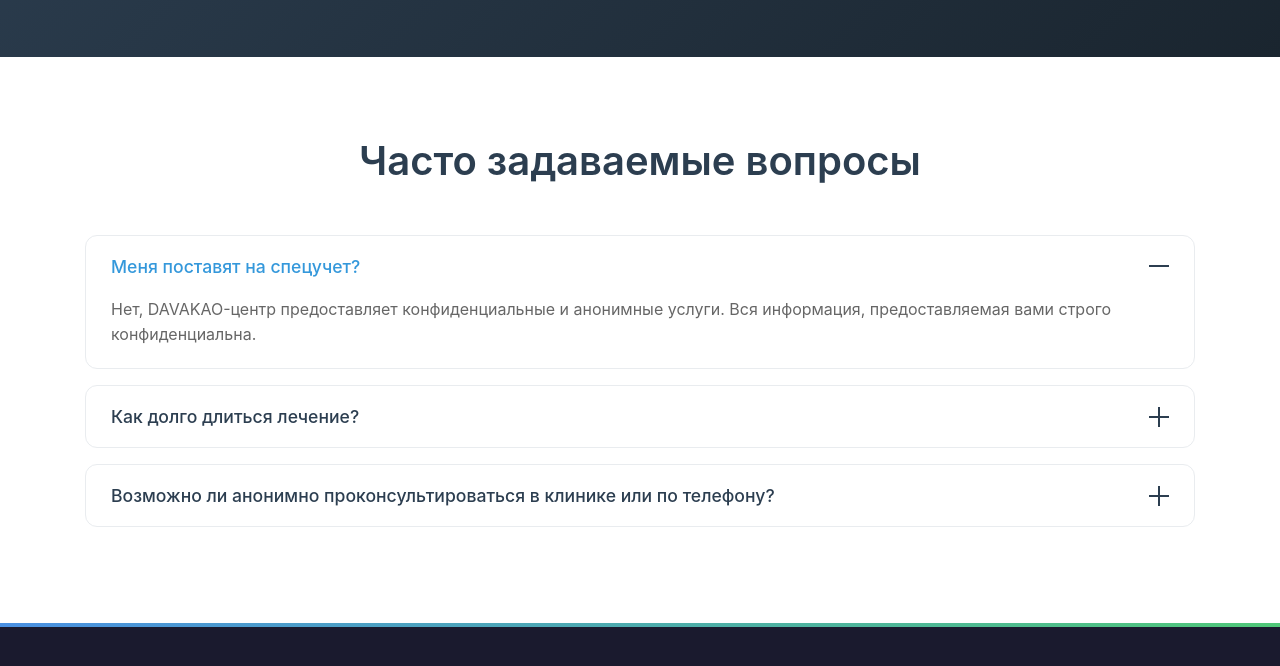
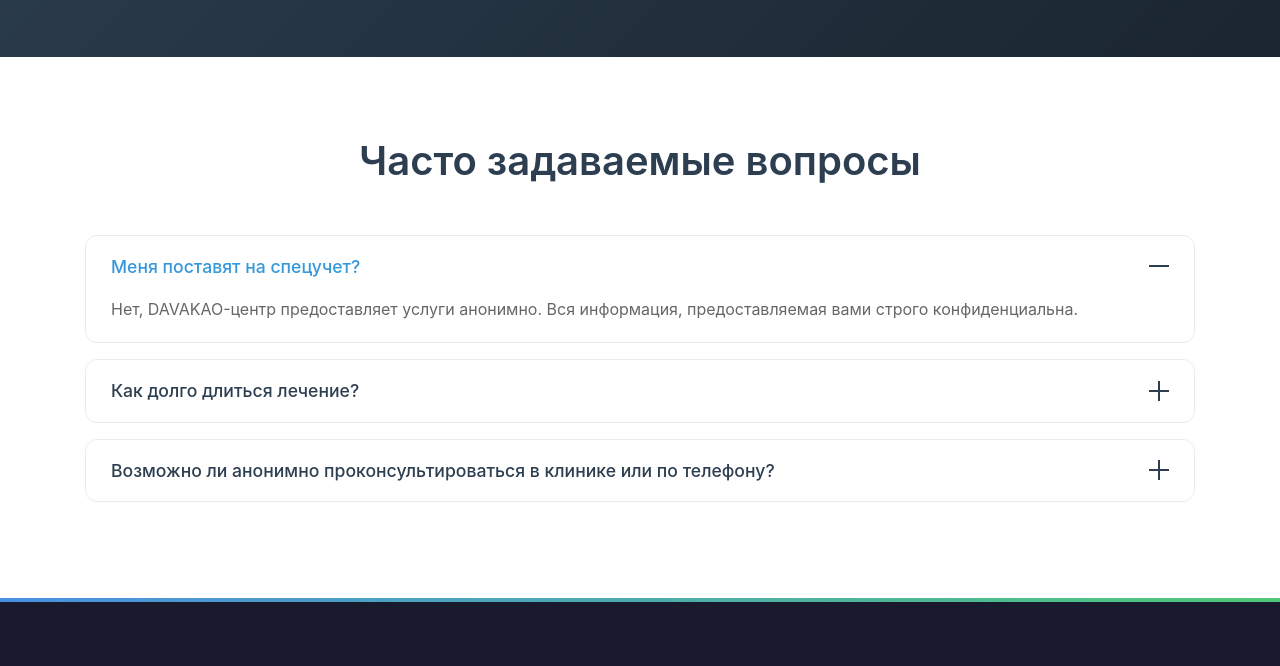
Before and after one commit to teasetstudio/detox, a website: page index.html in a window 1280 px wide. Both pictures are taken after a click on the button "Меня поставят на спецучет?". Shown: the part 3637-4303 px from the top of the page. Drawn offline with nearby package versions, Linux system fonts and the light colour scheme.

Commit message:
test fix

```diff
--- a/index.html
+++ b/index.html
@@ -233,8 +233,8 @@
           </div>
           <div id="collapseOne" class="collapse" aria-labelledby="headingOne" data-parent="#faqAccordion">
             <div class="faq-body">
-              Нет, DAVAKAO-центр предоставляет конфиденциальные и
-              анонимные услуги. Вся информация, предоставляемая вами строго
+              Нет, DAVAKAO-центр предоставляет услуги
+              анонимно. Вся информация, предоставляемая вами строго
               конфиденциальна.
             </div>
           </div>
```
